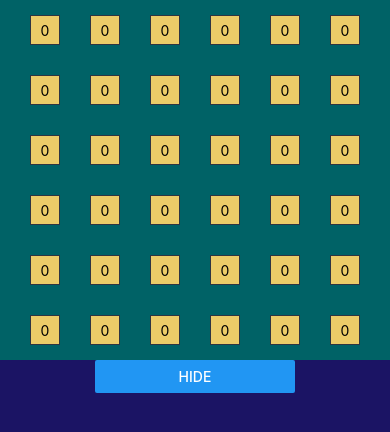
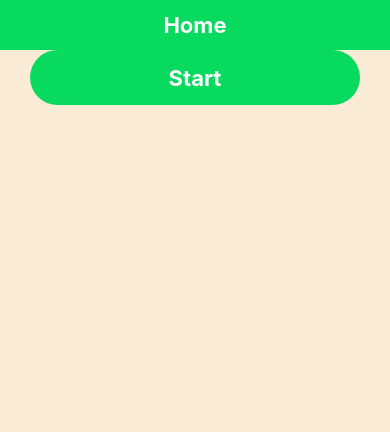
Before and after one commit to IvanPostu/ReactNativeFundamentals, a React Native app: screen / in a window 390 px wide. Shown: the top 432 px of the page. Built offline with nearby package versions, Linux system fonts and the light colour scheme.

Commit message:
Firt commit

```diff
--- a/package.json
+++ b/package.json
@@ -12,7 +12,8 @@
   "dependencies": {
     "prop-types": "^15.7.2",
     "react": "16.13.1",
-    "react-native": "0.63.4"
+    "react-native": "0.63.4",
+    "react-native-svg": "^12.1.0"
   },
   "devDependencies": {
     "@babel/preset-env": "^7.12.11",
--- a/src/App.jsx
+++ b/src/App.jsx
@@ -1,23 +1,25 @@
 import React from 'react'
-import { StyleSheet, View, StatusBar } from 'react-native'
-import { Blocks } from './components/Blocks/Blocks'
+import { StyleSheet, View, StatusBar, Text } from 'react-native'
+
+import { ButtonComponent } from '@/components/Button/ButtonComponent'
+import { Header } from '@/components/Header/Header'
 
 const App = () => {
   return (
     <View style={styles.container}>
-      <StatusBar />
-      <Blocks />
+      <Header />
+      <View style={{ marginHorizontal: 30 }}>
+        <ButtonComponent />
+      </View>
     </View>
   )
 }
 
 const styles = StyleSheet.create({
   container: {
+    backgroundColor: '#FAEBD7',
+
     flex: 1,
-    backgroundColor: '#fff',
-    justifyContent: 'space-between',
-    flexDirection: 'column',
-    width: '100%',
   },
 })
 
--- a/src/components/Blocks/Block.jsx
+++ /dev/null
@@ -1,51 +0,0 @@
-import React from 'react'
-import { View, Text, StyleSheet } from 'react-native'
-
-function valueToColor(value) {
-  const CONSTANT_COLORS = [
-    '#eccc68',
-    '#ffa502',
-    '#7bed9f',
-    '#2ed573',
-    '#1e90ff',
-    '#3742fa',
-    '#ffffff',
-    '#ff4757',
-    '#a4b0be',
-    '#D980FA'
-  ]
-  const colorIndex = value % 10
-
-  return CONSTANT_COLORS[colorIndex]
-}
-
-export class Block extends React.Component {
-  constructor(props) {
-    super(props)
-  }
-
-  render() {
-    return (
-      <View
-        onTouchEndCapture={this.props.onItemClick}
-        style={{ ...styles.container, backgroundColor: valueToColor(this.props.value) }}
-      >
-        <Text>{this.props.value}</Text>
-      </View>
-    )
-  }
-}
-
-const styles = StyleSheet.create({
-  container: {
-    margin: 15,
-    width: 30,
-    height: 30,
-    borderWidth: 1,
-    borderColor: '#2f3542',
-    backgroundColor: '#70a1ff',
-    flexDirection: 'column',
-    alignItems: 'center',
-    justifyContent: 'center'
-  }
-})
--- a/src/components/Blocks/Blocks.jsx
+++ /dev/null
@@ -1,77 +0,0 @@
-import React from 'react'
-import { View, StyleSheet, Button, ScrollView } from 'react-native'
-import { Block } from './Block'
-
-const ITEMS_COUNT = 36
-
-export class Blocks extends React.Component {
-  constructor(props) {
-    super(props)
-
-    const initialItems = []
-    for (let i = 0; i < ITEMS_COUNT; i++) {
-      initialItems.push({
-        value: 0,
-      })
-    }
-
-    this.state = {
-      tableIsShowed: true,
-      items: initialItems,
-    }
-
-    this.onItemClick = this.onItemClick.bind(this)
-  }
-
-  onItemClick(index) {
-    const newItems = this.state.items.map((item, _index) => {
-      if (index === _index) {
-        item.value++
-      }
-
-      return item
-    })
-
-    this.setState({
-      items: newItems,
-    })
-  }
-
-  render() {
-    const items = this.state.items.map((item, index) => {
-      return <Block onItemClick={() => this.onItemClick(index)} value={item.value} key={index} />
-    })
-
-    return (
-      <ScrollView style={styles.container}>
-        <View style={{ ...styles.blocks, display: this.state.tableIsShowed ? 'flex' : 'none' }}>
-          {items}
-        </View>
-        <View style={buttonContainer}>
-          <Button
-            title={this.state.tableIsShowed ? 'Hide' : 'Show'}
-            onPress={() => this.setState({ tableIsShowed: !this.state.tableIsShowed })}
-          />
-        </View>
-      </ScrollView>
-    )
-  }
-}
-
-const styles = StyleSheet.create({
-  container: {
-    backgroundColor: '#1B1464',
-  },
-  blocks: {
-    overflow: 'hidden',
-    backgroundColor: '#006266',
-    flexWrap: 'wrap',
-    flexDirection: 'row',
-    justifyContent: 'center',
-  },
-})
-
-const buttonContainer = {
-  width: 200,
-  alignSelf: 'center',
-}
--- /dev/null
+++ b/src/components/Button/ButtonComponent.jsx
@@ -0,0 +1,36 @@
+import React from 'react'
+import { View, StyleSheet, Text, TouchableOpacity, Button } from 'react-native'
+
+export class ButtonComponent extends React.Component {
+  constructor(props) {
+    super(props)
+  }
+
+  render() {
+    return (
+      <TouchableOpacity activeOpacity={0.8}>
+        <View style={styles.button}>
+          <Text style={styles.text}>Start</Text>
+        </View>
+      </TouchableOpacity>
+    )
+  }
+}
+
+const styles = StyleSheet.create({
+  button: {
+    height: 55,
+    width: null,
+
+    backgroundColor: 'rgb(8,218,95)',
+    justifyContent: 'center',
+    alignItems: 'center',
+
+    borderRadius: 100,
+  },
+  text: {
+    color: 'white',
+    fontWeight: 'bold',
+    fontSize: 22,
+  },
+})
--- /dev/null
+++ b/src/components/Header/Header.jsx
@@ -0,0 +1,38 @@
+import React from 'react'
+import { View, StyleSheet, Text, TouchableOpacity, Button, StatusBar } from 'react-native'
+
+export class Header extends React.Component {
+  constructor(props) {
+    super(props)
+  }
+
+  render() {
+    return (
+      <View style={styles.container}>
+        <StatusBar hidden={true} />
+        <View style={styles.textContainer}>
+          <Text style={styles.text}>Home</Text>
+        </View>
+      </View>
+    )
+  }
+}
+
+const styles = StyleSheet.create({
+  container: {
+    width: null,
+    height: 50,
+    backgroundColor: 'rgb(8,218,95)',
+  },
+  textContainer: {
+    flex: 1,
+    alignItems: 'center',
+    justifyContent: 'center',
+    flexDirection: 'row',
+  },
+  text: {
+    fontWeight: 'bold',
+    fontSize: 22,
+    color: 'white',
+  },
+})
```
Also changed, not shown: 2 other files (tests, documents, lock files or other folders).
